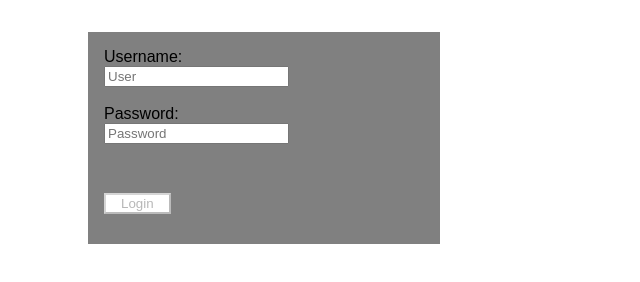
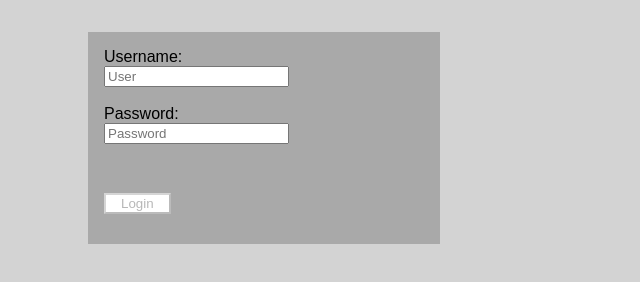
Before and after one commit to Annika1979/jensen-frontend, a website: page index.html in a window 1280 px wide. Shown: the whole page, without its empty margins (0-640 px from the left). Drawn offline with Linux system fonts and the light colour scheme.

```diff
--- a/main.css
+++ b/main.css
@@ -1,9 +1,10 @@
 body {
   font-family: sans-serif;
+  background-color: lightgray;
 }
 
 form {
-  background-color: grey;
+  background-color: darkgrey;
   width: 20em;
   margin: 2em 5em;
   padding: 1em 1em;
--- a/package.json
+++ b/package.json
@@ -2,7 +2,7 @@
   "name": "jensen-frontend",
   "version": "1.0.0",
   "description": "",
-  "main": "index.js",
+  "main": "app.js",
   "scripts": {
     "test": "echo \"Error: no test specified\" && exit 1"
   },
```
Also changed, not shown: 1 other file.
